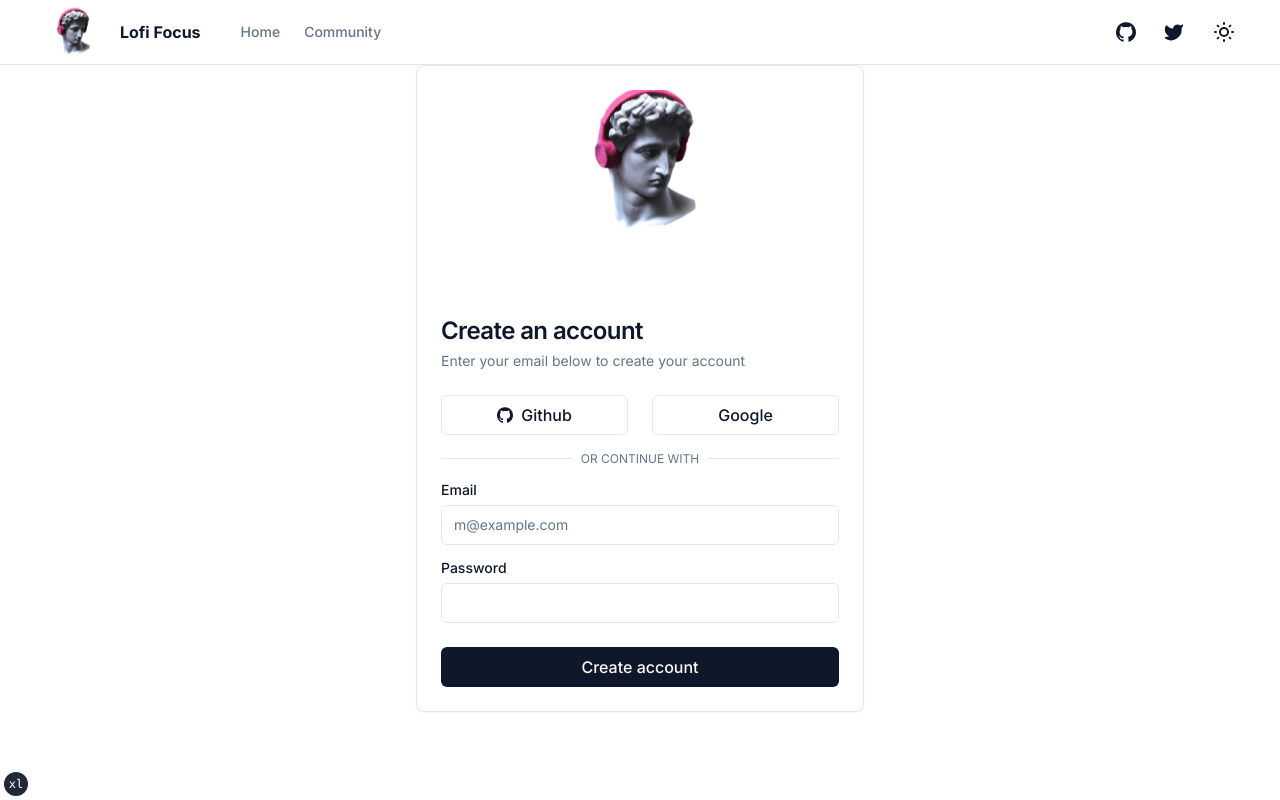
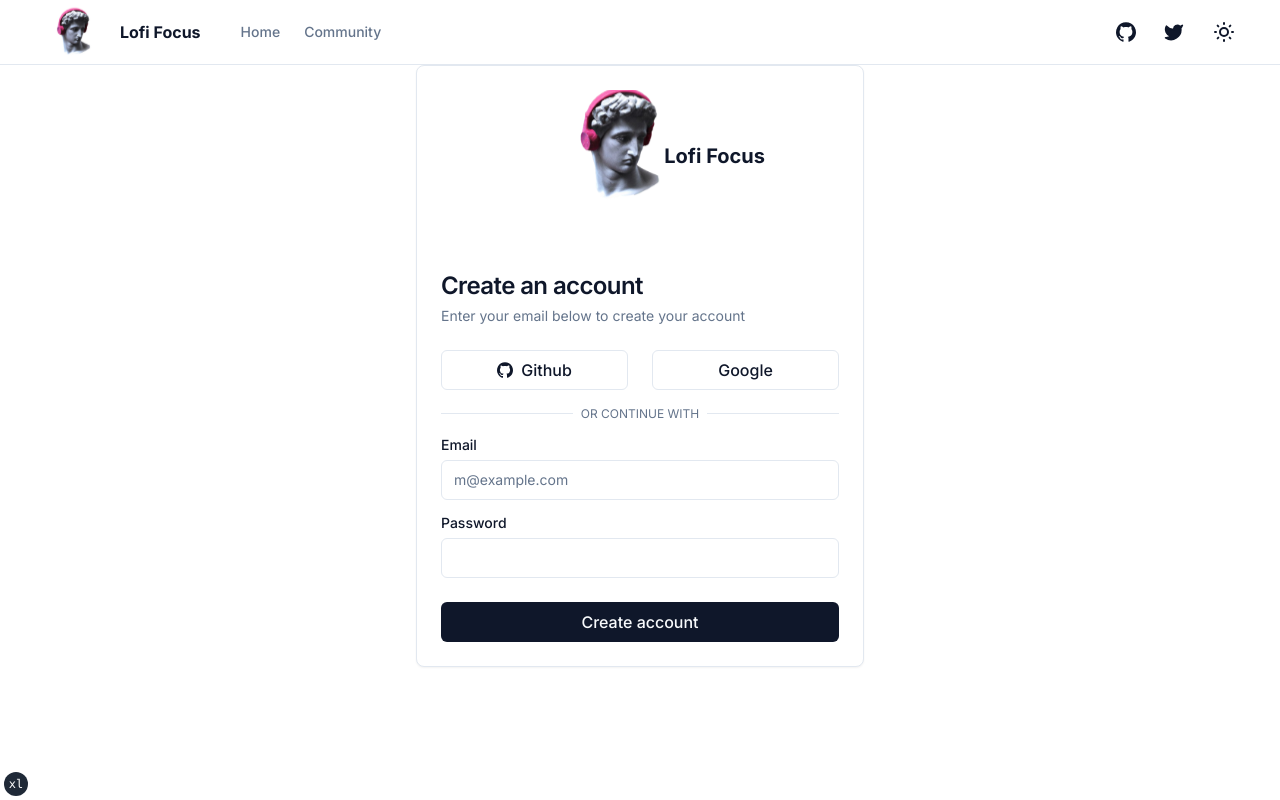
Before and after one commit to Veron-Juan/lofi-focus, a Next.js app: page /login in a window 1280 px wide. Built offline with nearby package versions, Linux system fonts and the light colour scheme.

Commit message:
fix: solved problem with fonts

```diff
--- a/app/layout.tsx
+++ b/app/layout.tsx
@@ -32,7 +32,7 @@
 export default function RootLayout({ children }: RootLayoutProps) {
   return (
     <>
-      <html lang="en" suppressHydrationWarning>
+      <html style={{fontFamily:"Inter"}} lang="en" suppressHydrationWarning>
         <head />
         <body
           className={cn(
--- a/app/lofi/components/VideoPlayer.tsx
+++ b/app/lofi/components/VideoPlayer.tsx
@@ -22,7 +22,7 @@
 
       playing
 
-      width="330px"
+      width="250px"
       height="250px"
 
 
--- a/app/login/page.tsx
+++ b/app/login/page.tsx
@@ -18,7 +18,11 @@
     <div className="max-w-md mx-auto">
 
     <Card>
-    <img className="mx-auto mt-6" src="/sculptureLogin.svg" width={245}  alt="login" />
+      <div className="flex items-center justify-center gap-2 relative mr-12">
+    <img className=" mt-6" src="/sculptureLogin.svg" width={190}  alt="login" />
+    <h2 className="font-bold text-xl absolute right-[50px]">Lofi Focus</h2>
+
+      </div>
       <CardHeader className="space-y-1">
         <CardTitle className="text-2xl">Create an account</CardTitle>
         <CardDescription>
--- a/styles/globals.css
+++ b/styles/globals.css
@@ -70,6 +70,8 @@
   }
 }
 
+
+
 @layer base {
   * {
     @apply border-border;
@@ -77,5 +79,6 @@
   body {
     @apply bg-background text-foreground;
     font-feature-settings: "rlig" 1, "calt" 1;
+
   }
 }
```
